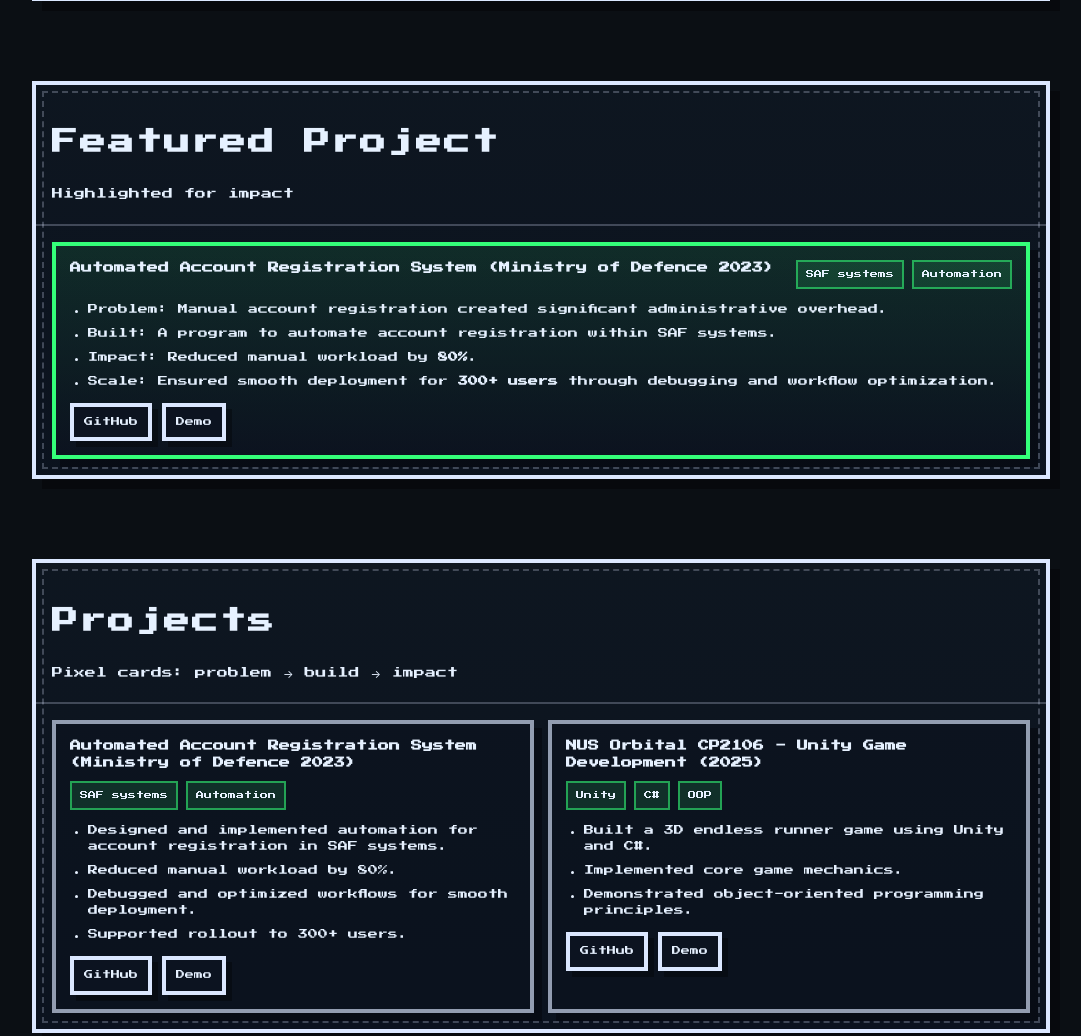
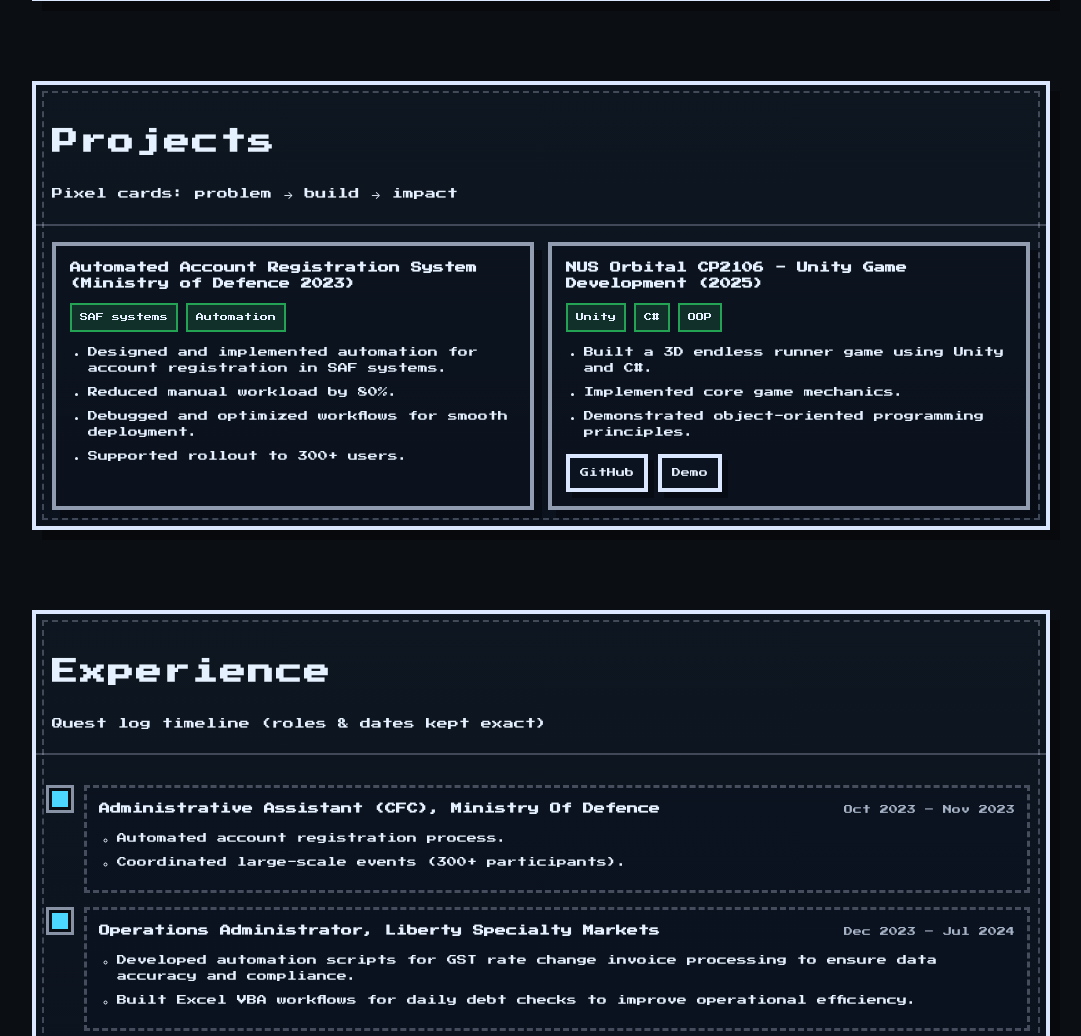
Before and after one commit to derpymoo/webpage, a website built with Vite: page index.html in a window 1280 px wide. Shown: the part 1582-2618 px from the top of the page, without its empty margins (99-1180 px from the left). Built offline with nearby package versions, Linux system fonts and the light colour scheme.

Commit message:
Remove featured project

```diff
--- a/index.html
+++ b/index.html
@@ -164,38 +164,6 @@
       </div>
     </section>
 
-    <section class="panel" id="featured" aria-label="Featured project" data-panel>
-      <div class="panel__header">
-        <h2 class="panel__title">Featured Project</h2>
-        <p class="panel__sub">Highlighted for impact</p>
-      </div>
-
-      <div class="panel__body">
-        <article class="project featured">
-          <div class="project__top">
-            <h3 class="project__name">Automated Account Registration System (Ministry of Defence 2023)</h3>
-            <div class="project__tags" aria-label="Tech stack">
-              <span class="tag">SAF systems</span>
-              <span class="tag">Automation</span>
-            </div>
-          </div>
-
-          <ul class="bullets">
-            <li>Problem: Manual account registration created significant administrative overhead.</li>
-            <li>Built: A program to automate account registration within SAF systems.</li>
-            <li>Impact: Reduced manual workload by <strong>80%</strong>.</li>
-            <li>Scale: Ensured smooth deployment for <strong>300+ users</strong> through debugging and workflow
-              optimization.</li>
-          </ul>
-
-          <div class="project__links">
-            <a class="btn btn--small" href="https://github.com/derpymoo">GitHub</a>
-            <a class="btn btn--small" href="ADD_DEMO_LINK_HERE">Demo</a>
-          </div>
-        </article>
-      </div>
-    </section>
-
     <section class="panel" id="projects" aria-label="Projects" data-panel>
       <div class="panel__header">
         <h2 class="panel__title">Projects</h2>
@@ -219,10 +187,6 @@
             <li>Supported rollout to 300+ users.</li>
           </ul>
 
-          <div class="project__links">
-            <a class="btn btn--small" href="https://github.com/derpymoo">GitHub</a>
-            <a class="btn btn--small" href="ADD_DEMO_LINK_HERE">Demo</a>
-          </div>
         </article>
 
         <article class="project">
```
